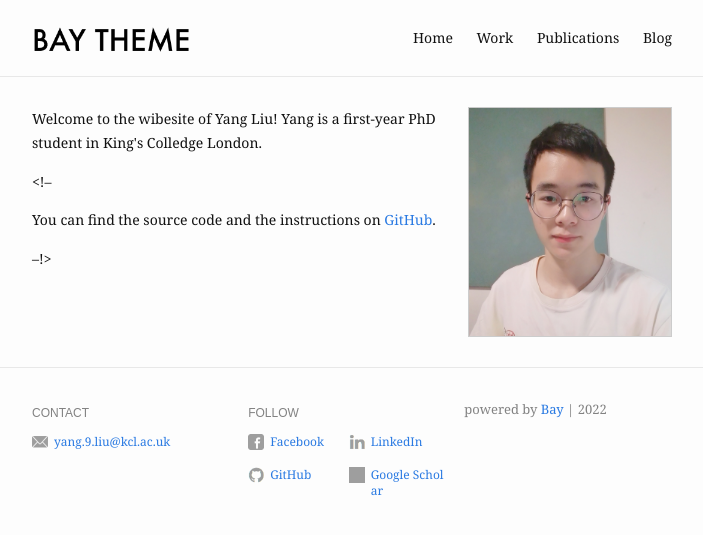
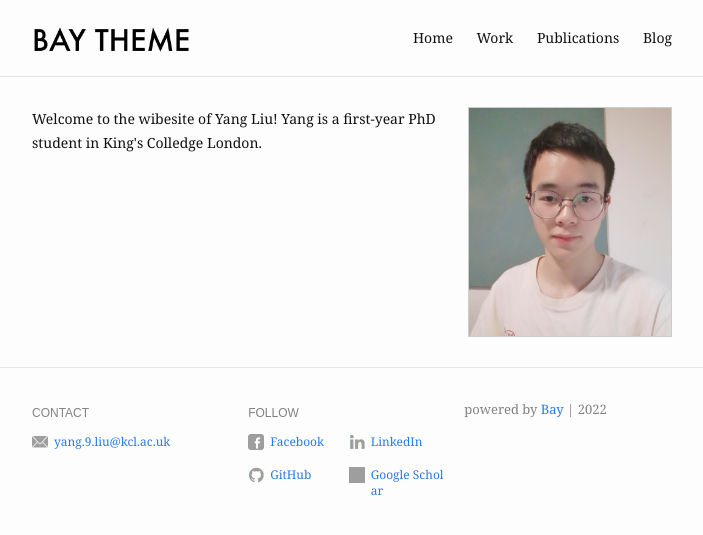
Before and after one commit to MRUIL/MRUIL.github.io, a Jekyll site: the page built from index.md, in a window 1280 px wide. Shown: the top 535 px of the page, without its empty margins (288-991 px from the left). Built offline with Jekyll 4.4.1, drawn with Linux system fonts in a browser that asks for light colours.

Commit message:
Update index.md

```diff
--- a/index.md
+++ b/index.md
@@ -8,9 +8,3 @@ profile_picture:
 <p>
   Welcome to the wibesite of Yang Liu! Yang is a first-year PhD student in King's Colledge London.
 </p>
-
-<!--
-<p>
-  You can find the source code and the instructions on <a href="https://github.com/eliottvincent/bay">GitHub</a>.
-</p>
---!>
```
